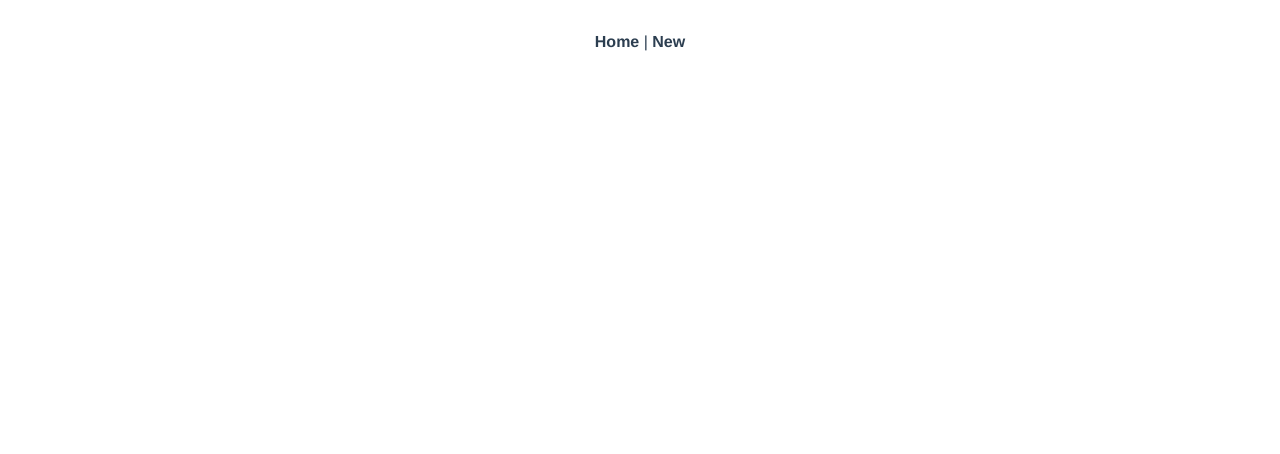
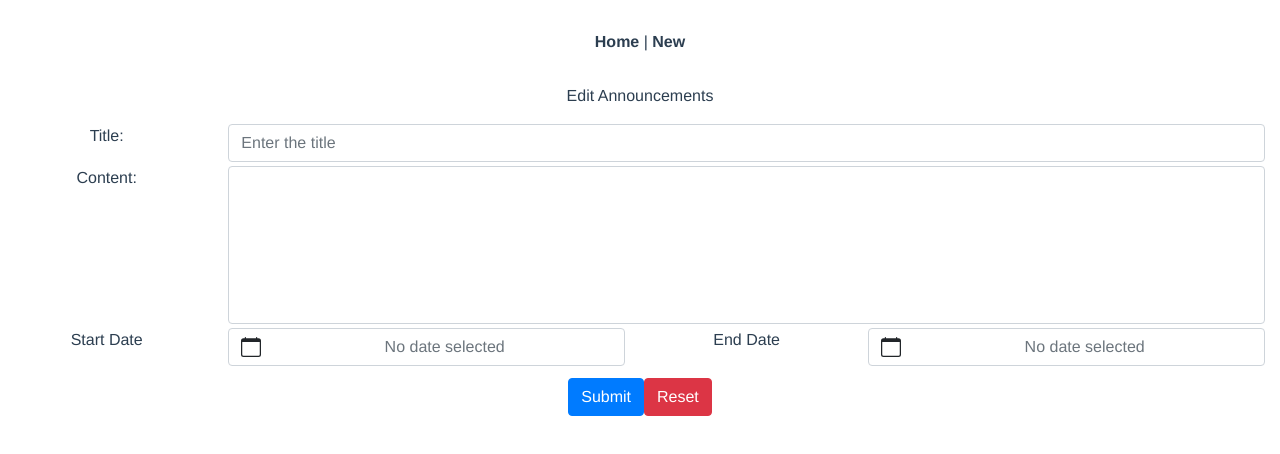
Before and after one commit to chrisdeuda/announcement-client, a Vue app: page /announcement/edit/1 in a window 1280 px wide. Shown: the top 454 px of the page. Built offline with nearby package versions, Linux system fonts and the light colour scheme; no server answers.

Commit message:
Add edit announcement and combine new announcement form

```diff
--- a/src/App.vue
+++ b/src/App.vue
@@ -2,7 +2,10 @@
   <div id="app">
     <div id="nav">
       <router-link to="/">Home</router-link> |
-      <router-link to="/new">New</router-link>
+      <router-link :to="{path: '/announcement/new',
+        query: { type: 'add' }
+
+      } ">New</router-link>
     </div>
     <router-view/>
   </div>
--- a/src/components/Announcements.vue
+++ b/src/components/Announcements.vue
@@ -7,7 +7,9 @@
 
           <!-- or you could make an button with an icon/symbol -->
           <router-link
-              :to="{path: '/announcement/edit/' + getUpdateId(data.item.id) }"
+              :to="{path: '/announcement/edit/' + getUpdateId(data.item.id),
+                     query: { type: 'edit' }
+                }"
               tag="button">
             <b-icon icon="pencil-square" aria-hidden="true" variant="success"> </b-icon>
           </router-link>
--- /dev/null
+++ b/src/components/Announcements/AnnouncementEdit.vue
@@ -0,0 +1,282 @@
+<template>
+  <div>
+    <p>{{ isEditAnnouncementForm ? 'Edit' : 'Add' }} Announcements</p>
+    <b-container fluid>
+    <b-form @submit.stop.prevent="onSubmit">
+      <b-row class="my-1">
+        <b-col sm="2">
+          <label for="input-default">Title:</label>
+        </b-col>
+        <b-col sm="10">
+          <b-form-input
+              id="input-default"
+              placeholder="Enter the title"
+              v-model="$v.form.title.$model"
+              :state="validateState('title')"
+              aria-describedby="title-live-feedback"
+          ></b-form-input>
+          <b-form-invalid-feedback
+              id="title-live-feedback"
+          >This is a required field </b-form-invalid-feedback>
+        </b-col>
+      </b-row>
+      <b-row class="my-1">
+        <b-col sm="2">
+          <label for="input-default">Content:</label>
+        </b-col>
+        <b-col sm="10">
+          <b-form-textarea
+              id="textarea"
+              v-model="$v.form.content.$model"
+              :state="validateState('content')"
+              aria-describedby="content-live-feedback"
+              rows="6"
+              max-rows="10"
+          ></b-form-textarea>
+          <b-form-invalid-feedback
+              id="content-live-feedback"
+          >This is a required field
+          </b-form-invalid-feedback>
+        </b-col>
+      </b-row>
+      <b-row class="my-1">
+        <b-col sm="2">
+          <label for="input-default">Start Date</label>
+        </b-col>
+        <b-col sm="4">
+          <b-form-datepicker
+              id="example-datepicker"
+              v-model="form.startDate"
+              class="mb-2"
+          >
+          </b-form-datepicker>
+        </b-col>
+        <b-col sm="2">
+          <label for="input-default">End Date</label>
+        </b-col>
+        <b-col sm="4">
+          <b-form-datepicker
+              id="endDate"
+              v-model="form.endDate"
+              :state="validateState('endDate')"
+              aria-describedby="endDate-live-feedback"
+              class="mb-2"
+              :min="form.startDate"
+
+          >
+          </b-form-datepicker>
+          <b-form-invalid-feedback
+              id="endDate-live-feedback"
+          >End Date should be Equal or ahead on start Date
+          </b-form-invalid-feedback>
+        </b-col>
+      </b-row>
+      <b-button type="submit" variant="primary">Submit</b-button>
+      <b-button type="reset" variant="danger">Reset</b-button>
+    </b-form>
+    </b-container>
+  </div>
+
+</template>
+
+<script>
+import { validationMixin } from "vuelidate";
+import { required,  } from 'vuelidate/lib/validators'
+
+export default {
+  name: 'AnnouncementNewComp',
+  mixins: [validationMixin],
+  props: ['id'],
+  data() {
+    return {
+      errors:[],
+      form: {
+        title: null,
+        content: null,
+        startDate: null,
+        endDate: null,
+        active: false
+      },
+      parentResponse: [],
+      editing: false,
+      show: true,
+    }
+  },
+  validations: {
+    form:{
+      title: {
+        required,
+      },
+      content: {
+        required,
+      },
+      startDate: {
+        required,
+      },
+      endDate: {
+        required,
+      },
+    }
+
+  },
+  computed: {
+    isEditAnnouncementForm(){
+      return (this.id !== undefined);
+    },
+
+  },
+  created(){
+    console.log(this.id );
+    if (this.isEditAnnouncementForm) {
+      this.fetchAnnouncement();
+      this.editing = true;
+      console.log("this is edit form");
+    } else {
+      this.editing = false;
+      console.log("this is Create form");
+      // this
+    }
+  },
+  watch: {
+    'id': {
+      handler: function() {
+        if (! this.isEditAnnouncementForm){
+          this.resetForm();
+        }
+      },
+      deep: true
+    }
+  },
+  methods: {
+    validateState(name) {
+      const { $dirty, $error } = this.$v.form[name];
+      return $dirty ? !$error : null;
+    },
+    resetForm() {
+      this.form = {
+        title: null,
+        content: null,
+        startDate: null,
+        endDate: null,
+      };
+
+      this.$nextTick(() => {
+        this.$v.$reset();
+      });
+    },
+    onSubmit(event) {
+
+      this.$v.form.$touch();
+      if (this.$v.form.$anyError) {
+        return;
+      }
+
+      if(this.isEditAnnouncementForm){
+        this.updateAnnouncement();
+
+      } else {
+        this.newAnnouncement();
+      }
+      event.preventDefault()
+    },
+
+    newAnnouncement(){
+      const formData = this.form;
+      const API_BASE_URL = process.env.VUE_APP_API_BASE_URL;
+      const baseURI = API_BASE_URL + '/announcement/create'
+      const token = process.env.VUE_APP_API_TOKEN;
+
+      formData.active = false;
+
+      this.$http.post(baseURI, formData,{
+        headers: {
+          'Content-Type': 'application/json',
+          'Authorization': 'bearer '+token,
+        },
+      })
+          .then((result) => {
+            const data = result.data;
+            if( data.results !== undefined){
+              alert("New Announcement created successfully");
+            }
+          })
+    },
+
+    updateAnnouncement(){
+      const formData = this.form;
+      const API_BASE_URL = process.env.VUE_APP_API_BASE_URL;
+      const baseURI = API_BASE_URL + '/announcement/update'
+      const token = process.env.VUE_APP_API_TOKEN;
+      this.$http.post(baseURI, formData,{
+        headers: {
+          'Content-Type': 'application/json',
+          'Authorization': 'bearer '+token,
+        },
+      })
+          .then((result) => {
+            const data = result.data;
+            if( data.results !== undefined){
+              alert("Update Announcement success");
+            }
+          })
+
+      alert("Form submitted!");
+
+
+    },
+
+    fetchAnnouncement(){
+
+        const API_BASE_URL = process.env.VUE_APP_API_BASE_URL;
+        const baseURI = API_BASE_URL + '/announcement/' ;
+        const token = process.env.VUE_APP_API_TOKEN;
+
+        const formData = {
+          id: this.id
+        }
+
+       this.$http.post(baseURI,
+            formData,{
+              headers: {
+                'Authorization': 'Bearer ' + token,
+                "Content-Type": "application/json",
+              },
+            })
+
+            .then((result) => {
+
+              const data = result.data;
+
+              if( data.results !== undefined){
+                this.parentResponse = data.results;
+                let announcement = JSON.parse(JSON.stringify(data.results));
+                this.form = announcement.announcement;
+              }
+            })
+            .catch(function (error) {
+              console.log(error);
+            });
+
+
+
+
+
+
+
+    },
+    onReset(event) {
+      event.preventDefault()
+      // Reset our form values
+      this.form.email = ''
+      this.form.name = ''
+      this.form.food = null
+      this.form.checked = []
+      // Trick to reset/clear native browser form validation state
+      this.show = false
+      this.$nextTick(() => {
+        this.show = true
+      })
+    }
+  }
+}
+</script>
--- a/src/router/index.js
+++ b/src/router/index.js
@@ -1,8 +1,8 @@
 import Vue from 'vue'
 import VueRouter from 'vue-router'
 import Announcements from '../views/Announcements.vue'
-import AnnouncementNewPage from '../views/AnnouncementsNewPage.vue'
-
+//import AnnouncementNewPage from '../views/AnnouncementsNewPage.vue'
+import AnnouncementsEdit from '@/components/Announcements/AnnouncementEdit.vue'
 Vue.use(VueRouter)
 
 const routes = [
@@ -12,14 +12,21 @@ const routes = [
     component: Announcements
   },
   {
-    path: '/new',
+    path: '/announcement/new',
     name: 'AnnouncementNewPage',
-    component: AnnouncementNewPage,
+    component: AnnouncementsEdit,
 
     // route level code-splitting
     // this generates a separate chunk (about.[hash].js) for this route
     // which is lazy-loaded when the route is visited.
     //component: () => import(/* webpackChunkName: "about" */ '../views/AnnouncementsNewPage.vue')
+  },
+  {
+    path: '/announcement/edit/:id',
+    name: 'AnnouncementEdit',
+    component: AnnouncementsEdit,
+    props: true,
+
   }
 ]
 
```
